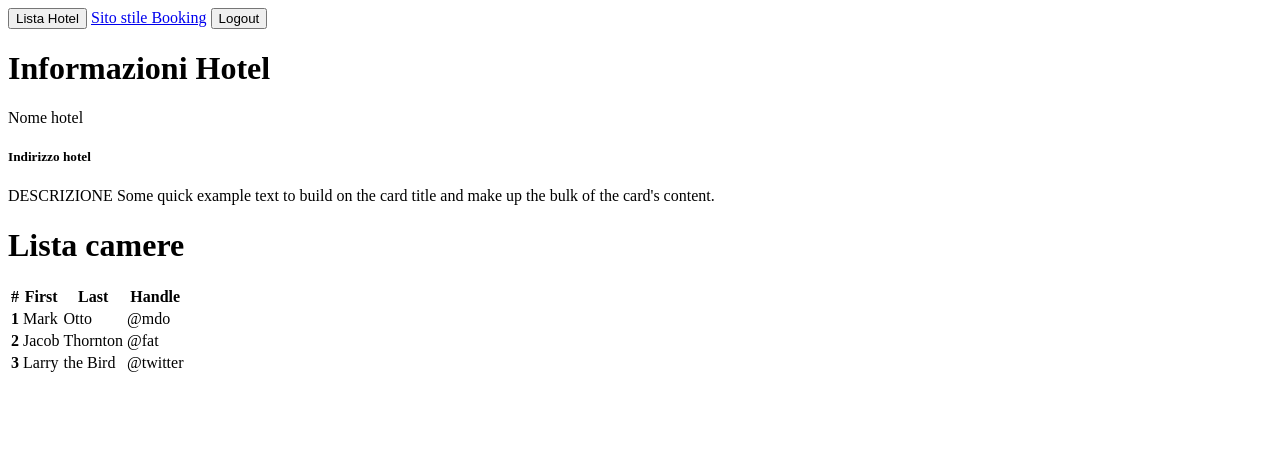
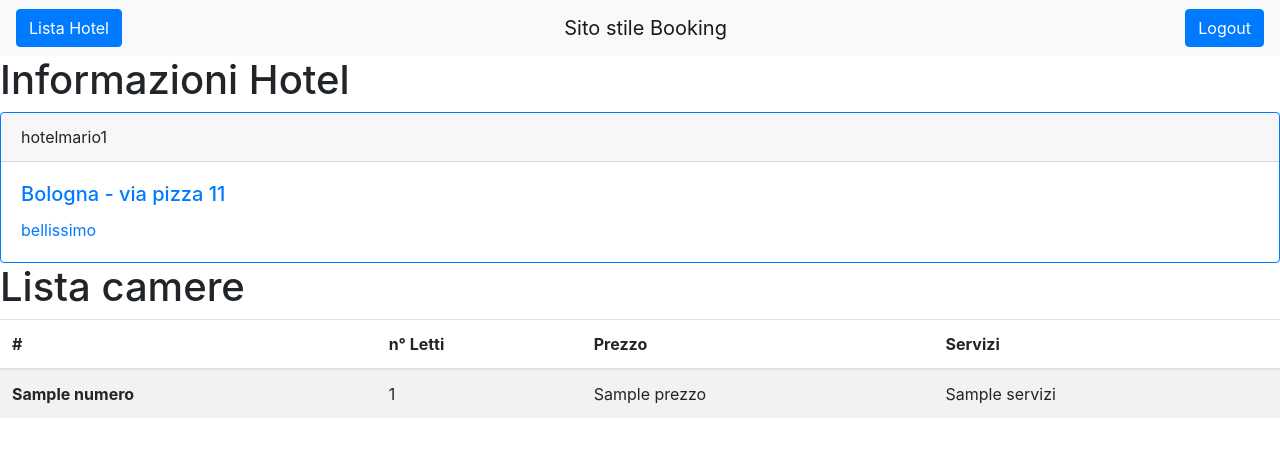
Before and after one commit to lucasimula/isw_progetto, a Django app: template progetto_isw/templates/gestioneHotel.html in a window 1280 px wide. Shown: the top 457 px of the page. Run offline with Django 3.2, Linux system fonts and the light colour scheme; data comes from the database, SQL or seed files in the repository; the template is opened without the code that fills it: values that come from a table or form of the project are taken from there, most other values are stand-ins (such as "Sample title", 1, 10 or a date in 2020); parts of the project's set-up code (start-up, migrations or seed data) failed here and were passed over; some libraries are stand-ins or nearby versions.

Commit message:
Aggiunte viste e templates

```diff
--- a/progetto_isw/static/css/style.css
+++ b/progetto_isw/static/css/style.css
@@ -1,5 +1,10 @@
 * {
     box-sizing: border-box;
+}
+
+#maintitle {
+    font-weight: lighter;
+    text-align: center;
 }
 
 #wrapper {
--- a/progetto_isw/templates/aggiungiCamera.html
+++ b/progetto_isw/templates/aggiungiCamera.html
@@ -3,6 +3,8 @@
 <head>
     <meta charset="UTF-8">
     <title>Title</title>
+    <link rel="stylesheet" href="https://stackpath.bootstrapcdn.com/bootstrap/4.3.1/css/bootstrap.min.css" integrity="sha384-ggOyR0iXCbMQv3Xipma34MD+dH/1fQ784/j6cY/iJTQUOhcWr7x9JvoRxT2MZw1T" crossorigin="anonymous">
+    <link rel="stylesheet" href="/static/css/style.css">
 </head>
 <body>
 
--- a/progetto_isw/templates/aggiungiHotel.html
+++ b/progetto_isw/templates/aggiungiHotel.html
@@ -3,6 +3,8 @@
 <head>
     <meta charset="UTF-8">
     <title>Title</title>
+    <link rel="stylesheet" href="https://stackpath.bootstrapcdn.com/bootstrap/4.3.1/css/bootstrap.min.css" integrity="sha384-ggOyR0iXCbMQv3Xipma34MD+dH/1fQ784/j6cY/iJTQUOhcWr7x9JvoRxT2MZw1T" crossorigin="anonymous">
+    <link rel="stylesheet" href="/static/css/style.css">
 </head>
 <body>
     <nav class="navbar navbar-light bg-light justify-content">
--- a/progetto_isw/templates/gestioneHotel.html
+++ b/progetto_isw/templates/gestioneHotel.html
@@ -3,6 +3,8 @@
 <head>
     <meta charset="UTF-8">
     <title>Title</title>
+    <link rel="stylesheet" href="https://stackpath.bootstrapcdn.com/bootstrap/4.3.1/css/bootstrap.min.css" integrity="sha384-ggOyR0iXCbMQv3Xipma34MD+dH/1fQ784/j6cY/iJTQUOhcWr7x9JvoRxT2MZw1T" crossorigin="anonymous">
+    <link rel="stylesheet" href="/static/css/style.css">
 </head>
 <body>
     <nav class="navbar navbar-light bg-light justify-content">
@@ -14,10 +16,10 @@
         <div class="wrapper">
             <h1 id="page-title">Informazioni Hotel</h1>
             <div class="card border-primary">
-                <div class="card-header">Nome hotel</div>
+                <div class="card-header">{{ hotel.nome }}</div>
                 <div class="card-body text-primary">
-                    <h5 class="card-title">Indirizzo hotel</h5>
-                    <p class="card-text">DESCRIZIONE Some quick example text to build on the card title and make up the bulk of the card's content.</p>
+                    <h5 class="card-title">{{ hotel.citta }} - {{ hotel.indirizzo }}</h5>
+                    <p class="card-text">{{ hotel.descrizione }}</p>
                 </div>
             </div>
             <h1 id="page-title">Lista camere</h1>
@@ -25,30 +27,20 @@
                 <thead>
                     <tr>
                           <th scope="col">#</th>
-                          <th scope="col">First</th>
-                          <th scope="col">Last</th>
-                          <th scope="col">Handle</th>
+                          <th scope="col">n° Letti</th>
+                          <th scope="col">Prezzo</th>
+                          <th scope="col">Servizi</th>
                     </tr>
                 </thead>
                 <tbody>
+                    {% for c in camere %}
                     <tr>
-                          <th scope="row">1</th>
-                          <td>Mark</td>
-                          <td>Otto</td>
-                          <td>@mdo</td>
+                        <th scope="row">{{ c.numero }}</th>
+                        <td>{{ c.nLetti }}</td>
+                        <td>{{ c.prezzo }}</td>
+                        <td>{{ c.servizi }}</td>
                     </tr>
-                    <tr>
-                          <th scope="row">2</th>
-                          <td>Jacob</td>
-                          <td>Thornton</td>
-                          <td>@fat</td>
-                    </tr>
-                    <tr>
-                          <th scope="row">3</th>
-                          <td>Larry</td>
-                          <td>the Bird</td>
-                          <td>@twitter</td>
-                    </tr>
+                    {% endfor %}
                 </tbody>
             </table>
         </div>
--- a/progetto_isw/templates/home.html
+++ b/progetto_isw/templates/home.html
@@ -3,6 +3,8 @@
 <head>
     <meta charset="UTF-8">
     <title>Home</title>
+    <link rel="stylesheet" href="https://stackpath.bootstrapcdn.com/bootstrap/4.3.1/css/bootstrap.min.css" integrity="sha384-ggOyR0iXCbMQv3Xipma34MD+dH/1fQ784/j6cY/iJTQUOhcWr7x9JvoRxT2MZw1T" crossorigin="anonymous">
+    <link rel="stylesheet" href="/static/css/style.css">
 </head>
 <body>
     <nav class="navbar navbar-light bg-light justify-content">
--- a/progetto_isw/templates/listaHotel.html
+++ b/progetto_isw/templates/listaHotel.html
@@ -3,11 +3,13 @@
 <head>
     <meta charset="UTF-8">
     <title>Title</title>
+    <link rel="stylesheet" href="https://stackpath.bootstrapcdn.com/bootstrap/4.3.1/css/bootstrap.min.css" integrity="sha384-ggOyR0iXCbMQv3Xipma34MD+dH/1fQ784/j6cY/iJTQUOhcWr7x9JvoRxT2MZw1T" crossorigin="anonymous">
+    <link rel="stylesheet" href="/static/css/style.css">
 </head>
 <body>
     <nav class="navbar navbar-light bg-light justify-content">
         <button id="lista-hotel" class="btn btn-primary" type="button">
-            <a href="/aggiungiHotel/">Lista Hotel</a>
+            <a href="/aggiungiHotel/">Aggiungi Hotel</a>
         </button>
           <a class="navbar-brand" href="#">Sito stile Booking</a>
         <button id="logout" class="btn btn-primary" type="button">Logout</button>
--- a/progetto_isw/templates/login.html
+++ b/progetto_isw/templates/login.html
@@ -3,6 +3,8 @@
 <head>
     <meta charset="UTF-8">
     <title>Title</title>
+    <link rel="stylesheet" href="https://stackpath.bootstrapcdn.com/bootstrap/4.3.1/css/bootstrap.min.css" integrity="sha384-ggOyR0iXCbMQv3Xipma34MD+dH/1fQ784/j6cY/iJTQUOhcWr7x9JvoRxT2MZw1T" crossorigin="anonymous">
+    <link rel="stylesheet" href="/static/css/style.css">
 </head>
 <body>
 
```
Also changed, not shown: progetto_isw/ProgettoISW/views.py (+10 -3 lines), progetto_isw/templates/homeAlbergatore.html (+5 -3 lines).
